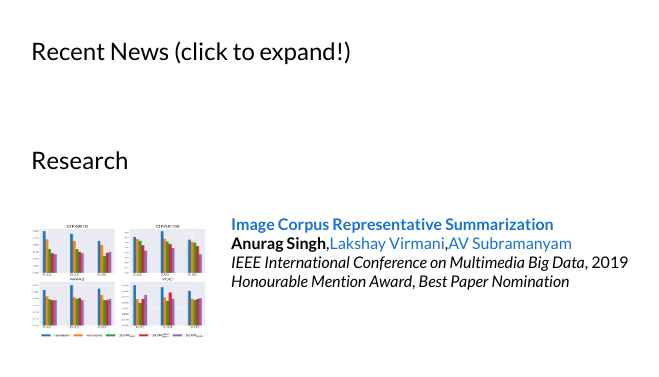
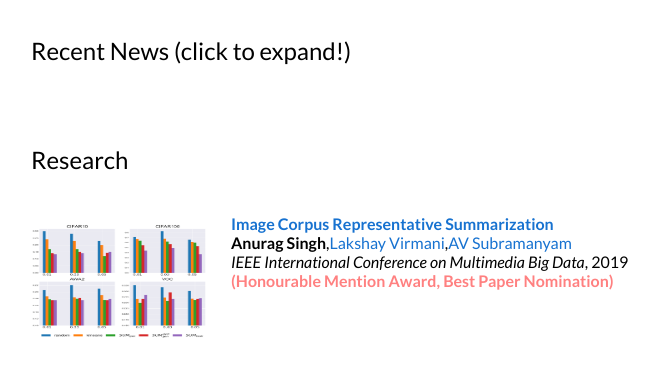
Before and after one commit to Anurag14/anurag14.github.io, a Jekyll site: the page built from index.html, in a window 1280 px wide, cut to the strip 312-722 px from the top of the page. Shown: the top 377 px of the strip, without its empty margins (229-888 px from the left). Built offline with Jekyll 4.4.1, drawn with Linux system fonts in a browser that asks for light colours.

Commit message:
Update mainpage.html

```diff
--- a/_layouts/mainpage.html
+++ b/_layouts/mainpage.html
@@ -167,7 +167,7 @@
         <br>
     	<strong>Anurag Singh</strong>,<a href="https://www.linkedin.com/in/lakshay-virmani-546b62141/">Lakshay Virmani</a>,<a href="https://www.iiitd.ac.in/subramanyam">AV Subramanyam</a><br>
 	<em>IEEE International Conference on Multimedia Big Data</em>, 2019 <br>
-	<em>Honourable Mention Award, Best Paper Nomination</em><br>
+	<font color="#FF8080"><strong>(Honourable Mention Award, Best Paper Nomination)</strong></font><br>
         <p></p>
       </td>
     </tr>
```
